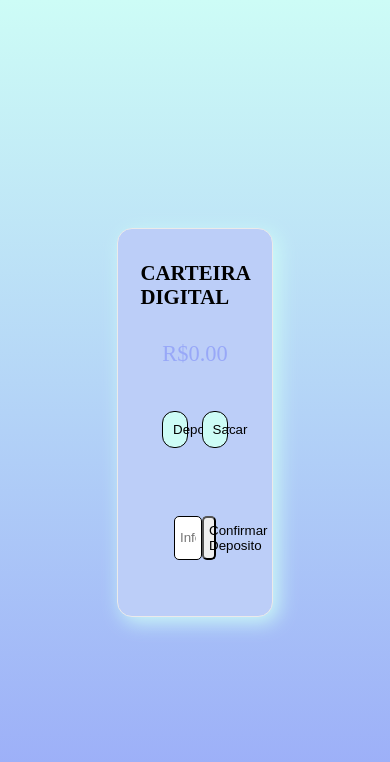
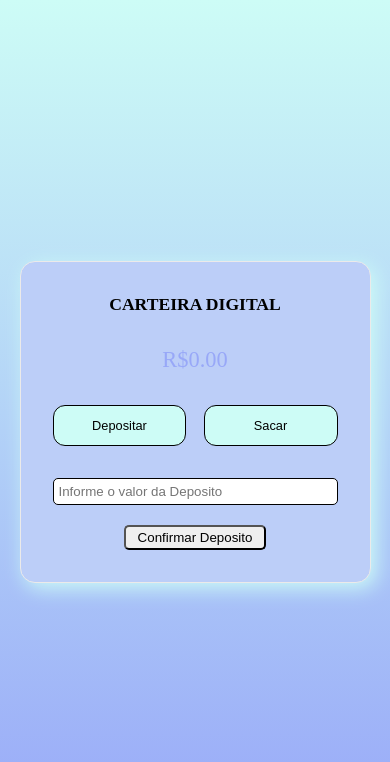
Before and after one commit to GabrielAlmeidaNunes/contaBanco, a plain HTML site: page index.html in a window 390 px wide. Both pictures are taken after a click on the button "Depositar". Drawn offline with Linux system fonts and the light colour scheme.

Commit message:
colocando responsividade

```diff
--- a/index.html
+++ b/index.html
@@ -5,6 +5,7 @@
     <meta name="viewport" content="width=device-width, initial-scale=1.0">
     <title>Carteira Digital</title>
     <link rel="stylesheet" href="./style.css">
+    <link rel="stylesheet" href="./responsivo.css">
 </head>
 <body>
 
--- /dev/null
+++ b/responsivo.css
@@ -0,0 +1,87 @@
+@media screen and (max-width:975px){
+
+    .carteira{
+
+        width: 50%;
+    }
+    .carteira_inputs{
+        width: 100%;
+        display: flex;
+        padding: 0px;
+
+    }
+
+    .input_valor{
+        width: 70%;
+        border: 1px solid black;
+        border-radius: 5px;
+    }
+
+    .btn_confirma{
+        width: 25%;
+        padding: 5px;
+        border-radius: 5px;
+        cursor: pointer;
+    }
+}
+
+@media screen and (max-width:660px){
+    .carteira{
+
+        width: 70%;
+    }
+
+}
+
+@media screen and (max-width:480px){
+
+    .carteira_titulo{
+        font-size: 1.1rem;
+    }
+
+    .carteira{
+
+        width: 90%;
+    }
+
+    .carteira_btns{
+
+        padding: 0px;
+
+    }
+
+    .btn_acao{
+
+        width: 47%;
+        padding: 12px;
+        font-size: 0.8rem;
+        display: flex;
+        justify-content: center;
+        align-items: center;
+
+    }
+
+    .carteira_inputs{
+
+        width: 100%;
+        display: flex;
+        flex-direction: column;
+        align-items: center;
+        row-gap: 20px;
+        padding: 0px;
+
+    }
+
+    .input_valor{
+
+        width: 100%;
+
+    }
+
+    .btn_confirma{
+
+        width: 50%;
+        padding: 3px;
+
+    }
+}
--- a/style.css
+++ b/style.css
@@ -49,16 +49,6 @@ body{
 
 }
 
-.carteira_inputs{
-
-    width: 100%;
-    display: flex;
-    justify-content: space-between;
-    padding: 12px;
-
-
-}
-
 .btn_acao{
     width: 40%;
     padding: 10px;
@@ -66,6 +56,16 @@ body{
     border-radius: 12px;
     cursor: pointer;
     background: var(--cor-botoes);
+
+}
+
+.carteira_inputs{
+
+    width: 100%;
+    display: flex;
+    justify-content: space-between;
+    padding: 10px;
+
 
 }
 
```
